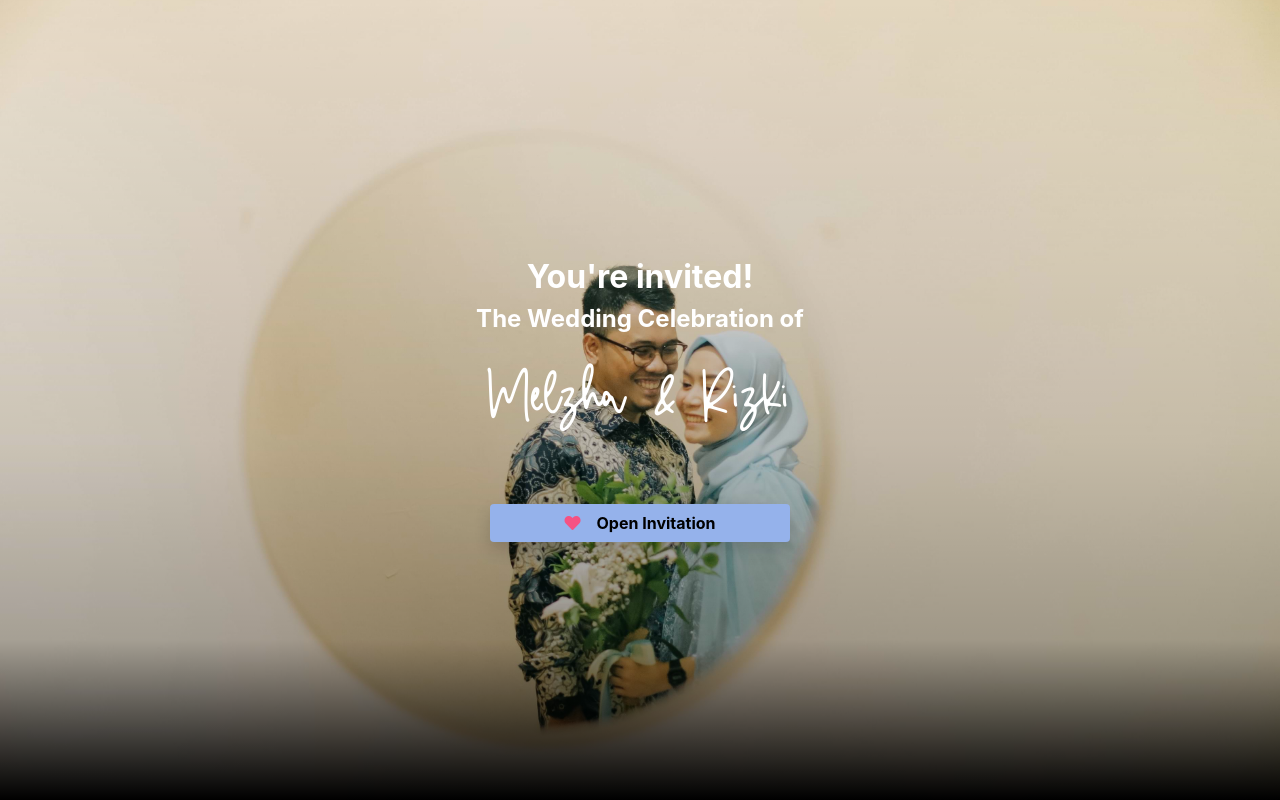
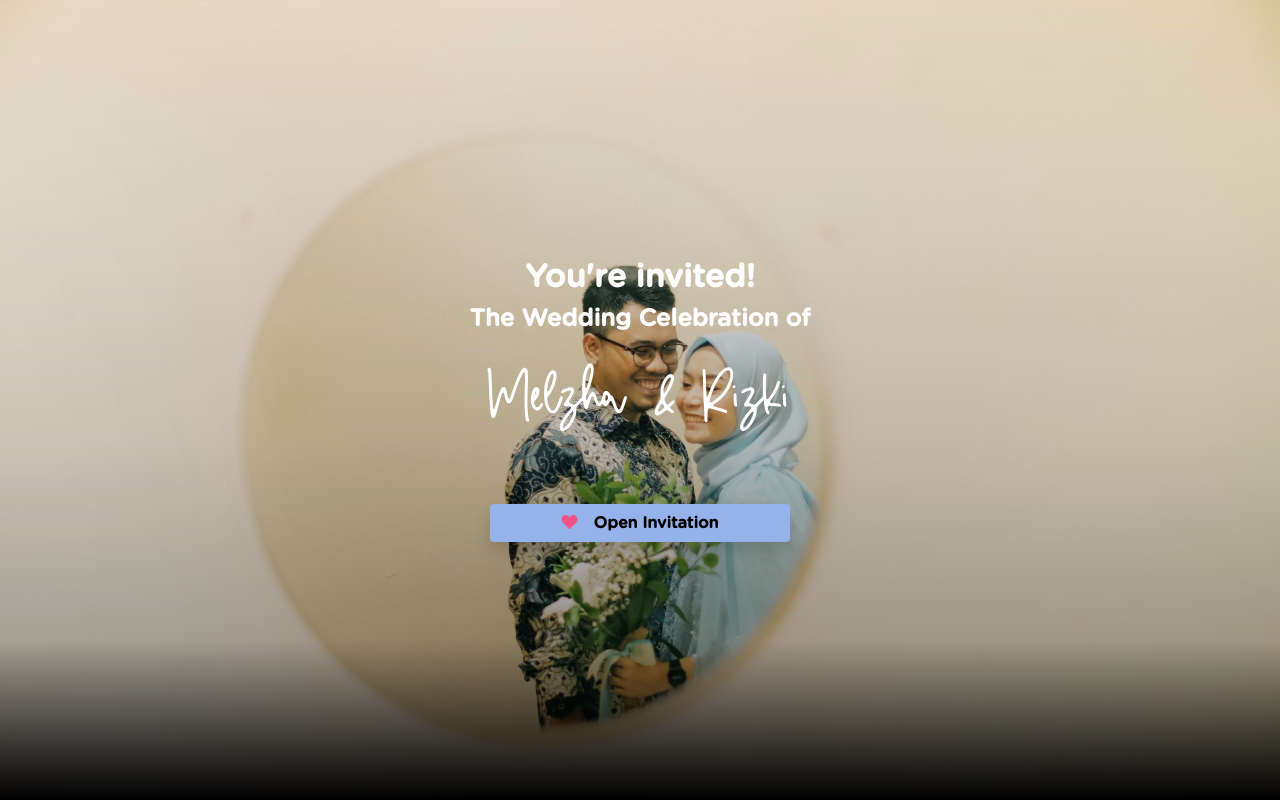
Before and after one commit to ryanspandu/mellzha, a PHP site: page / in a window 1280 px wide. Run offline with PHP 8.4, Linux system fonts and the light colour scheme; some libraries are stand-ins or nearby versions.

Commit message:
font-normal updaed

```diff
--- a/assets/css/style.css
+++ b/assets/css/style.css
@@ -6,6 +6,12 @@
 */
 
 /* FONT */
+p{
+    font-family: 'GothamRounded';
+}
+.font-normal{
+    font-family: 'GothamRounded';
+}
 .signature{
     font-family: 'dancing_scriptregular';
 }
--- a/assets/font/style.css
+++ b/assets/font/style.css
@@ -12,3 +12,10 @@
     font-weight: normal;
     font-style: normal;
 }
+@font-face {
+    font-family: 'GothamRounded';
+    src: url('GothamRounded-Medium.woff2') format('woff2'),
+         url('GothamRounded-Medium.woff') format('woff');
+    font-weight: normal;
+    font-style: normal;
+}
--- a/index.php
+++ b/index.php
@@ -66,7 +66,7 @@
             <div class="container-lg py-4">
                 <div class="row text-blue-main">
                     <div class="col-12 col-md-4 text-center">
-                        <h4 class="">Demeellzha Raizha</h4>
+                        <h4 class="font-normal">Demeellzha Raizha</h4>
                         <p class="mb-0">Putri dari</p>
                         <p class="mb-0">Bapak Helmi (Alm.)</p>
                         <p class="mb-0">& Ibu Dian Agustin</p>
@@ -75,7 +75,7 @@
                         <img src="assets/img/handrawn.png" width="190px" class="my-3 my-md-0"/>
                     </div>
                     <div class="col-12 col-md-4 text-center">
-                        <h4 class="">Rizki Adi Nugraha</h4>
+                        <h4 class="font-normal">Rizki Adi Nugraha</h4>
                         <p class="mb-0">Putra dari</p>
                         <p class="mb-0">Bapak Sukardi</p>
                         <p class="mb-0">& Ibu Endah Ratnasartika</p>
@@ -99,7 +99,31 @@
                     </div>
                 </div>
             </div>
+            <div class="position-relative container px-4 mt-5">
+                <div class="row mx-0">
+                   <div class="col-12 text-center bg-white border" style="height: 600px;">
+s
+                    </div>
+                </div>
+            </div>
         </div>
+
+        <!-- Section 5 -->
+        <!-- <div class="section5 bg-white py-5 position-relative" style="top:-20px;">
+            <div class="w-100 position-absolute waves2-motif">
+                <img src="assets/img/waves2.svg" width="100%"/>
+            </div>
+            <div class="container-lg py-4 text-white">
+                <div class="row px-4">
+                    <div class="col-12 text-center">
+                        <h1 class="signature3" style="font-size: 75px;">Save The Date</h1>
+                    </div>
+                    <div class="col-12 text-center">
+                        <div id="countdown"></div>
+                    </div>
+                </div>
+            </div>
+        </div> -->
     </div>
 </body>
 <!-- Script JS -->
--- a/modal/welcome.php
+++ b/modal/welcome.php
@@ -4,17 +4,17 @@
         </div>
         <div class="w-100 d-flex flex-column justify-content-center align-items-center px-3 px-lg-0" style="z-index:2;">
             <div class="text-white text-center mb-5">
-                <h2 class="font-weight-bold">
+                <h2 class="font-weight-bold font-normal">
                     You're invited!
                 </h2>
-                <h4 class="font-weight-bold mb-4">
+                <h4 class="font-weight-bold mb-4 font-normal">
                     The Wedding Celebration of
                 </h4>
                 <h1 class="signature3" style="font-size: 75px;">
                     Melzha & Rizki
                 </h1>
             </div>
-            <button class="btn font-weight-bold open-invitation shadow"><i class="fas fa-heart mr-3"></i>Open Invitation</button>
+            <button class="btn font-weight-bold open-invitation shadow font-normal"><i class="fas fa-heart mr-3"></i>Open Invitation</button>
         </div>
     </div>
 </div>
```
Also changed, not shown: assets/font/GothamRounded-Medium.woff (added), assets/font/GothamRounded-Medium.woff2 (added).
